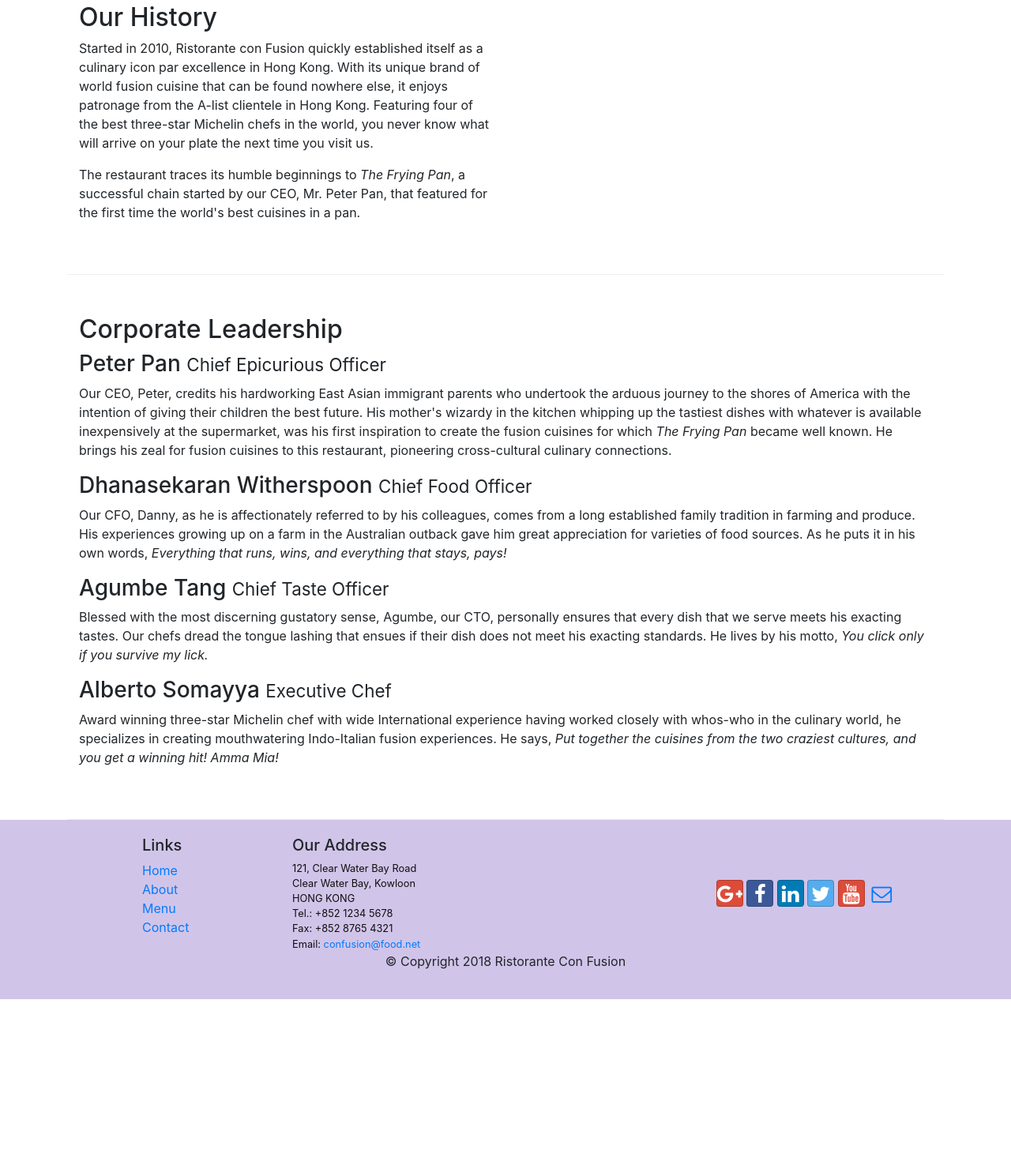
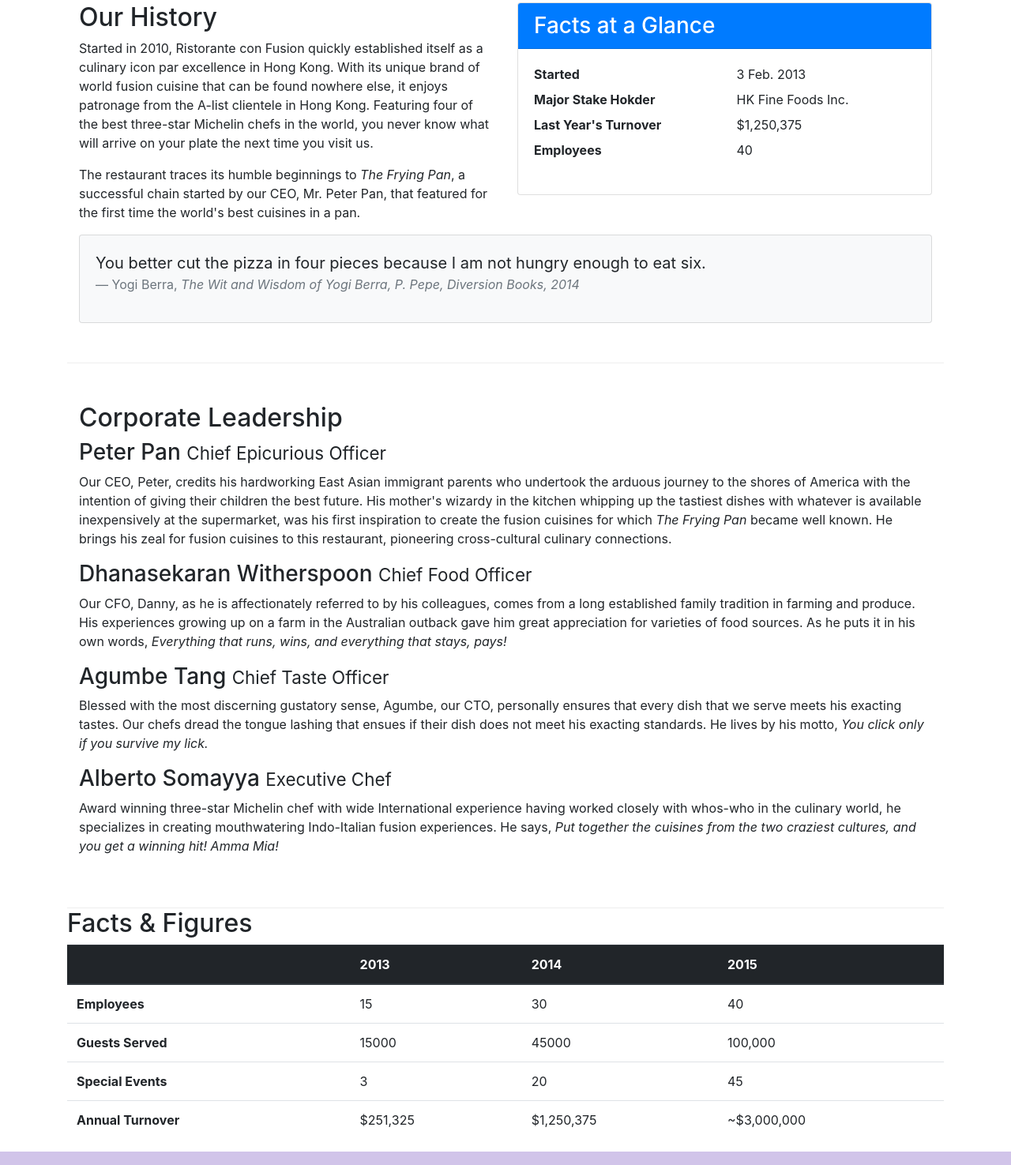
Before and after one commit to vivek2293/Bootstrap_4, a website: page aboutus.html in a window 1280 px wide. Shown: the part 504-1979 px from the top of the page at 79% size. Before the commit the page ends 1769 px from the top, so only its background shows below. Drawn offline with nearby package versions, Linux system fonts and the light colour scheme.

Commit message:
Cards and Tables

```diff
--- a/aboutus.html
+++ b/aboutus.html
@@ -64,7 +64,32 @@
                 <p>Started in 2010, Ristorante con Fusion quickly established itself as a culinary icon par excellence in Hong Kong. With its unique brand of world fusion cuisine that can be found nowhere else, it enjoys patronage from the A-list clientele in Hong Kong.  Featuring four of the best three-star Michelin chefs in the world, you never know what will arrive on your plate the next time you visit us.</p>
                 <p>The restaurant traces its humble beginnings to <em>The Frying Pan</em>, a successful chain started by our CEO, Mr. Peter Pan, that featured for the first time the world's best cuisines in a pan.</p>
             </div>
-            <div>
+            <div class="col-12 col-sm-6">
+                <div class="card">
+                    <h3 class="card-header bg-primary text-white">Facts at a Glance</h3>
+                    <div class="card-body">
+                        <dl class="row">
+                            <dt class="col-6">Started</dt>
+                            <dd class="col-6">3 Feb. 2013</dd>
+                            <dt class="col-6">Major Stake Hokder</dt>
+                            <dd class="col-6">HK Fine Foods Inc.</dd>
+                            <dt class="col-6">Last Year's Turnover</dt>
+                            <dd class="col-6">$1,250,375</dd>
+                            <dt class="col-6">Employees</dt>
+                            <dd class="col-6">40</dd>
+                        </dl>
+                    </div>
+                </div>
+            </div>
+            <div class="col-12">
+                <div class="card card-body bg-light">
+                    <blockquote class="blockquote">
+                        <p class="mb-0">You better cut the pizza in four pieces because I am not hungry enough to eat six.</p>
+                        <footer class="blockquote-footer">Yogi Berra,
+                            <cite title="Source Title">The Wit and Wisdom of Yogi Berra, P. Pepe, Diversion Books, 2014</cite>
+                        </footer>
+                    </blockquote>
+                </div>
             </div>
         </div>
 
@@ -81,6 +106,52 @@
                 <h3>Alberto Somayya <small>Executive Chef</small></h3>
                 <p class="d-none d-sm-block">Award winning three-star Michelin chef with wide International experience having worked closely with whos-who in the culinary world, he specializes in creating mouthwatering Indo-Italian fusion experiences. He says, <em>Put together the cuisines from the two craziest cultures, and you get a winning hit! Amma Mia!</em></p>
             </div>
+       </div>
+       <div class="row">
+           <div class="col-12 col-sm-9">
+               <h2>Facts &amp; Figures</h2>
+           </div>
+           <div class="col-12 col-sm-3">
+
+           </div>
+       </div>
+       <div class="class table-responsive">
+           <table class="table table-stripped">
+               <thead class="thead-dark">
+                   <tr>
+                       <th>&nbsp;</th>
+                       <th>2013</th>
+                       <th>2014</th>
+                       <th>2015</th>
+                   </tr>
+               </thead>
+               <tbody>
+                   <tr>
+                       <th>Employees</th>
+                       <td>15</td>
+                       <td>30</td>
+                       <td>40</td>
+                   </tr>
+                   <tr>
+                       <th>Guests Served</th>
+                       <td>15000</td>
+                       <td>45000</td>
+                       <td>100,000</td>
+                   </tr>
+                   <tr>
+                    <th>Special Events</th>
+                    <td>3</td>
+                    <td>20</td>
+                    <td>45</td>
+                </tr>
+                <tr>
+                    <th>Annual Turnover</th>
+                    <td>$251,325</td>
+                    <td>$1,250,375</td>
+                    <td>~$3,000,000</td>
+                </tr>
+               </tbody>
+           </table>
        </div>
 
     </div>
```
